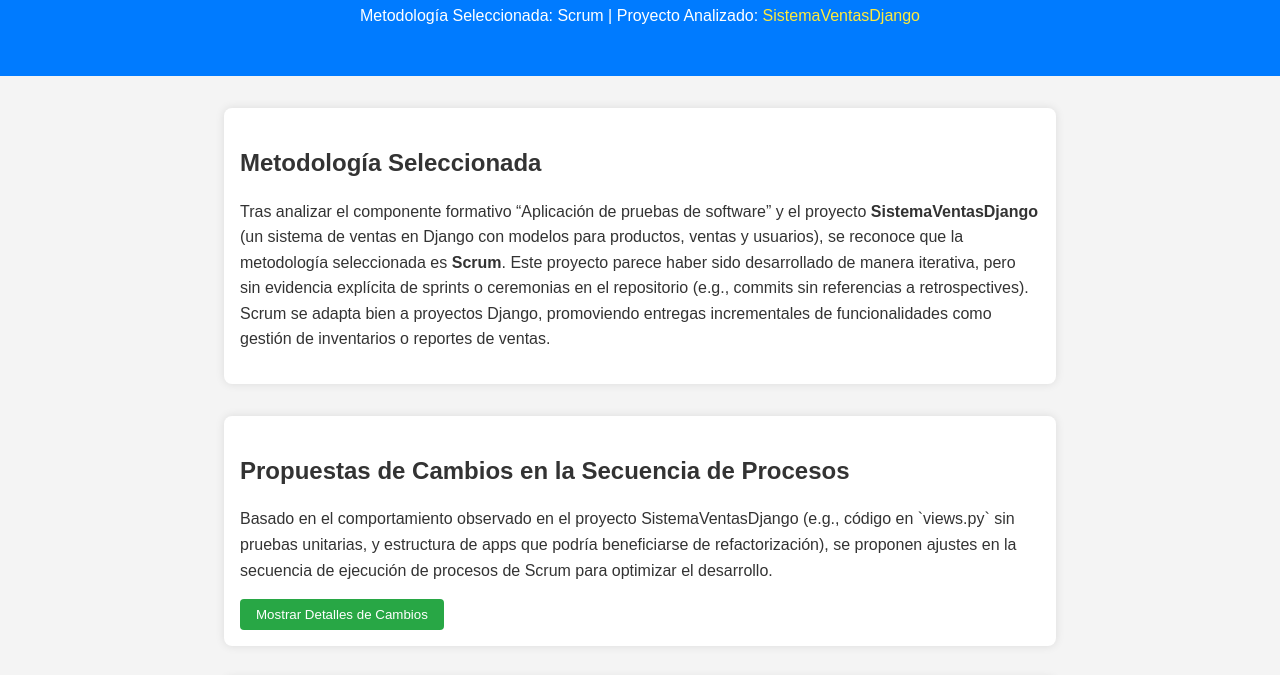
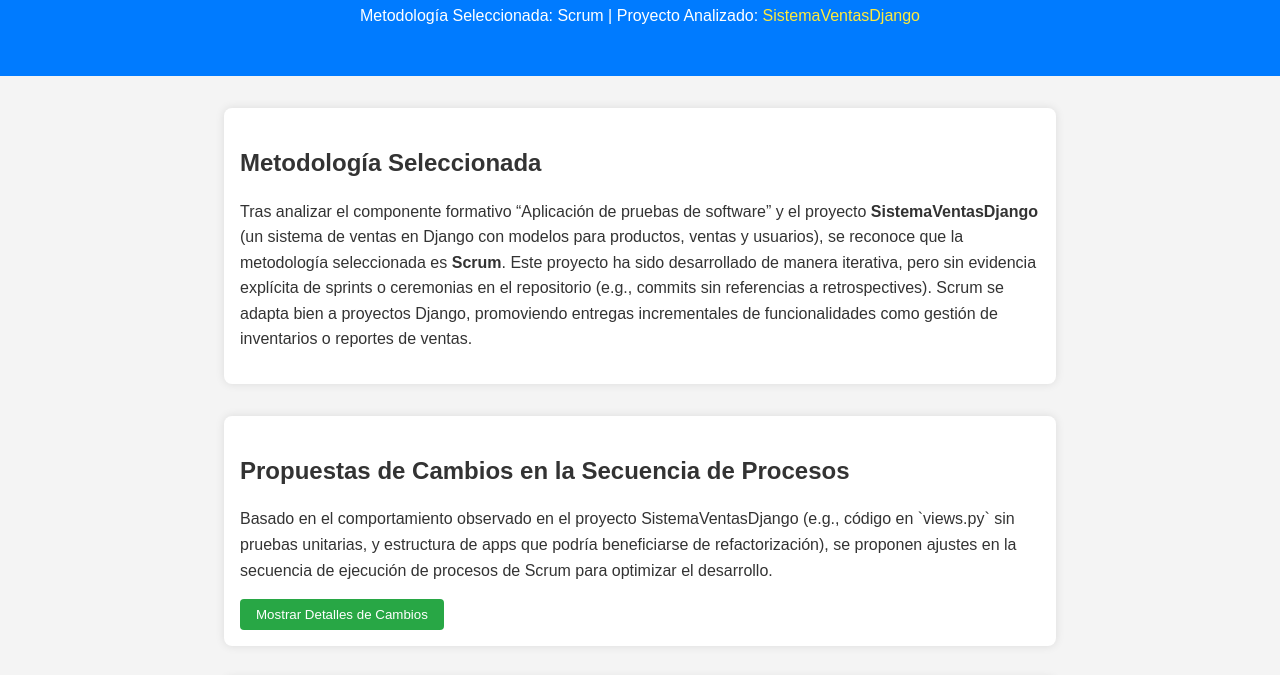
Before and after one commit to Norbey32/AjusteDeProcesos, a website built with webpack: page index.html in a window 1280 px wide. Shown: the part 118-793 px from the top of the page. Built offline with nearby package versions, Linux system fonts and the light colour scheme.

Commit message:
reparando el index

```diff
--- a/index.html
+++ b/index.html
@@ -14,7 +14,7 @@
 
 <section id="reconocimiento">
   <h2> Metodología Seleccionada </h2>
-  <p>Tras analizar el componente formativo “Aplicación de pruebas de software” y el proyecto <strong>SistemaVentasDjango</strong> (un sistema de ventas en Django con modelos para productos, ventas y usuarios), se reconoce que la metodología seleccionada es <strong>Scrum</strong>. Este proyecto parece haber sido desarrollado de manera iterativa, pero sin evidencia explícita de sprints o ceremonias en el repositorio (e.g., commits sin referencias a retrospectives). Scrum se adapta bien a proyectos Django, promoviendo entregas incrementales de funcionalidades como gestión de inventarios o reportes de ventas.</p>
+  <p>Tras analizar el componente formativo “Aplicación de pruebas de software” y el proyecto <strong>SistemaVentasDjango</strong> (un sistema de ventas en Django con modelos para productos, ventas y usuarios), se reconoce que la metodología seleccionada es <strong>Scrum</strong>. Este proyecto ha sido desarrollado de manera iterativa, pero sin evidencia explícita de sprints o ceremonias en el repositorio (e.g., commits sin referencias a retrospectives). Scrum se adapta bien a proyectos Django, promoviendo entregas incrementales de funcionalidades como gestión de inventarios o reportes de ventas.</p>
 </section>
 
 <section id="propuestas">
```
